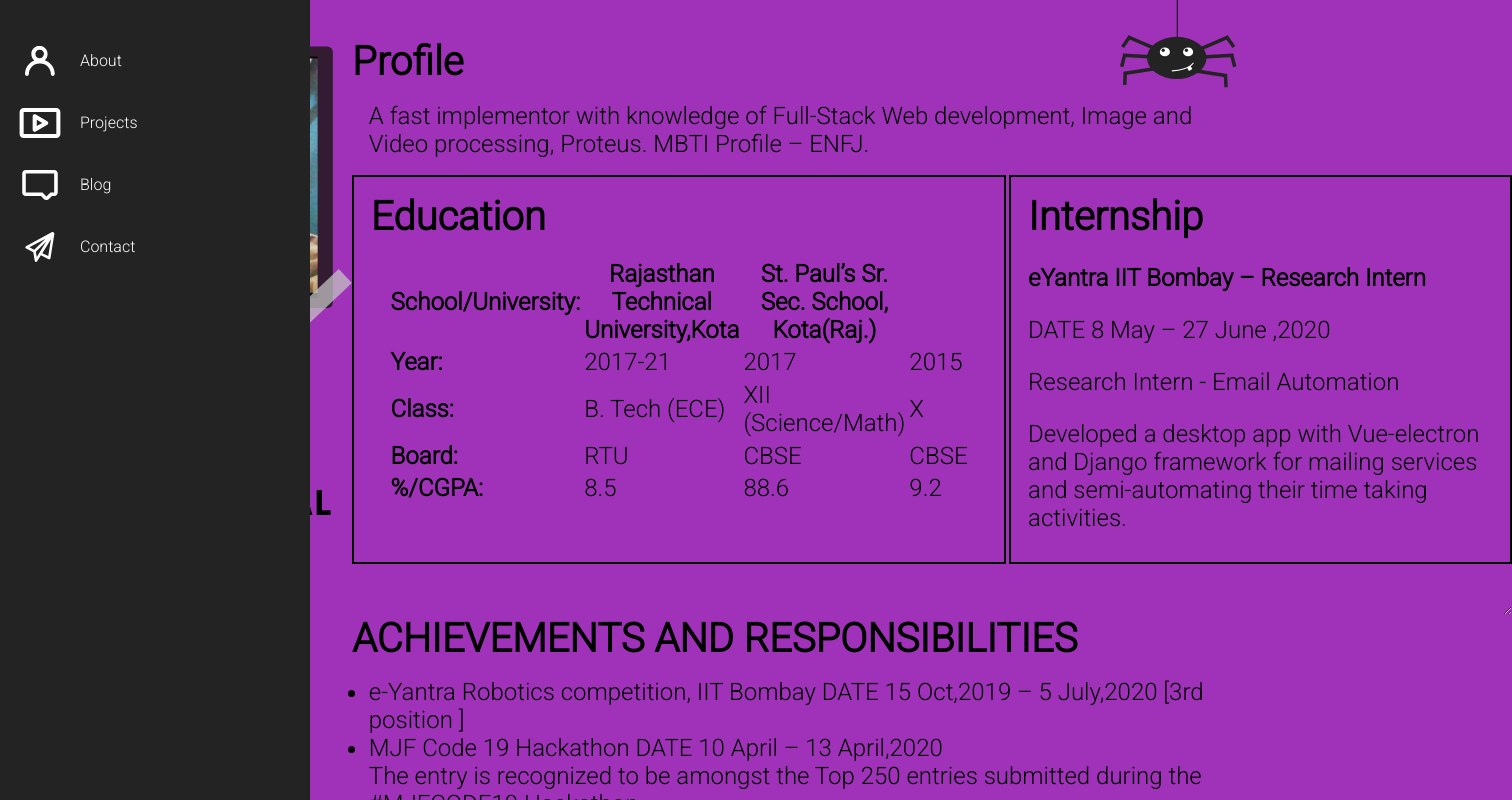
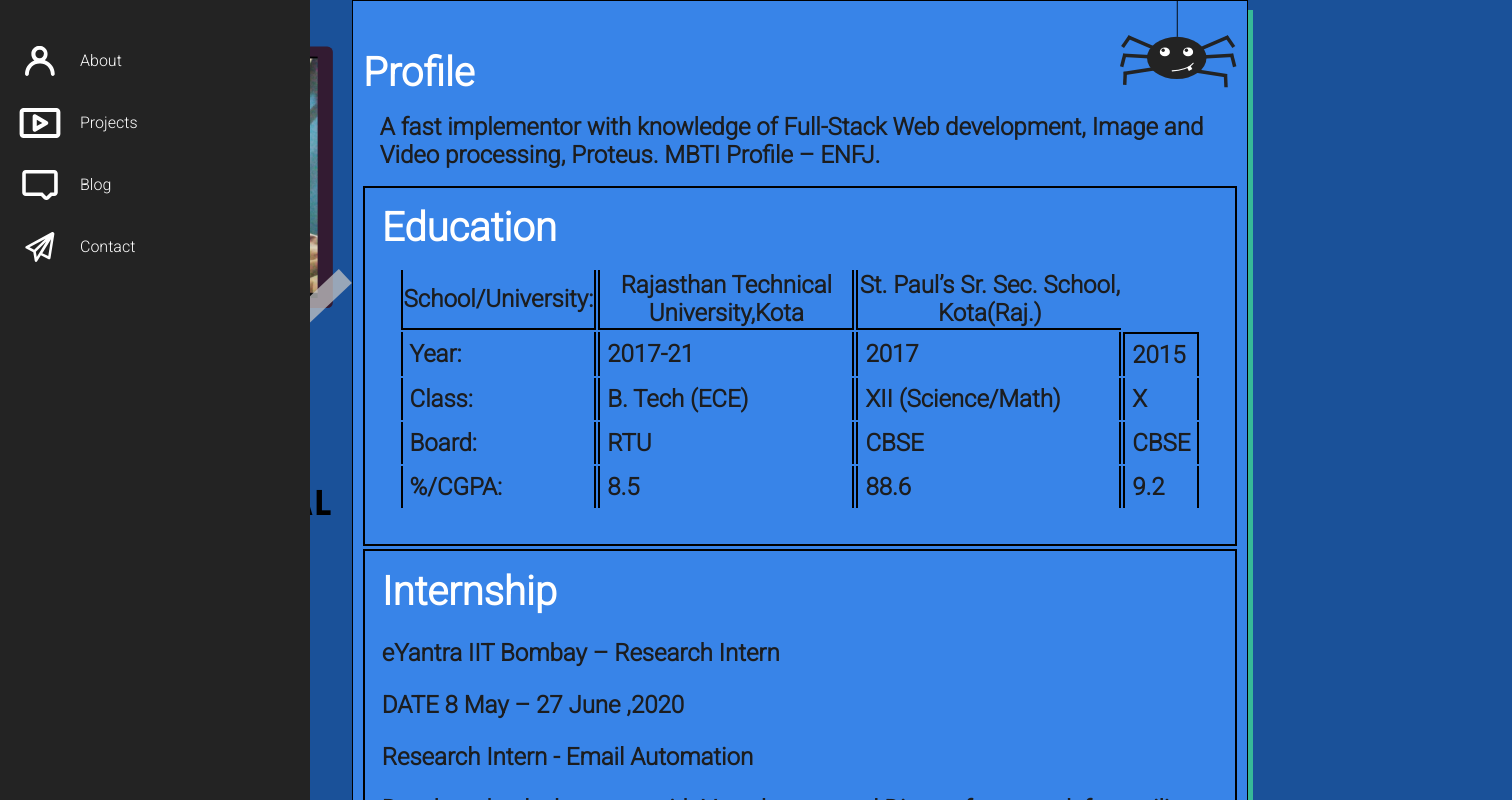
Before and after one commit to aakash1234567/resume_site, a Vue app: page /#/ in a window 1280 px wide. Shown: the top 800 px of the page, 1512 px wide, since content can reach past the window. Built offline with nearby package versions, Linux system fonts and the light colour scheme.

Commit message:
homepage

```diff
--- a/src/components/aboutme.vue
+++ b/src/components/aboutme.vue
@@ -1,5 +1,5 @@
 <template lang="html">
-  <div >
+  <div class="aboutme">
     <br>
     <br>
     <div class="has-animation animation-ltr" data-delay="10">
@@ -15,14 +15,14 @@
           <thead>
             <th><b> School/University:</b></th>
             <th><b>Rajasthan Technical University,Kota</b></th>
-            <th><b> St. Paul’s Sr. Sec. School, Kota(Raj.)</b></th>
+            <th style="border-right:none"><b> St. Paul’s Sr. Sec. School, Kota(Raj.)</b></th>
           </thead>
           <tbody>
             <tr>
               <td><b>Year:</b></td>
               <td>2017-21</td>
               <td>2017</td>
-              <td>2015</td>
+              <td style="border-top:2px solid black" >2015</td>
             </tr>
             <tr>
               <td><b>Class:</b> </td>
@@ -58,7 +58,7 @@
 
     <div class="has-animation animation-ltr" data-delay="10">
       <p class="head"><b>ACHIEVEMENTS AND RESPONSIBILITIES</b> </p>
-      <ul class="content">
+      <ul class="content" style="padding-left:4%">
         <li>e-Yantra Robotics competition, IIT Bombay DATE 15 Oct,2019 – 5 July,2020
             [3rd position ]</li>
         <li>MJF Code 19 Hackathon DATE 10 April – 13 April,2020 <br>
@@ -234,24 +234,36 @@ $black: #202020;
 
 </style>
 
-<style media="screen">
+<style lang="css">
+  td{
+    border-right: 2px solid black;
+    border-left: 2px solid black;
+    padding: 7px;
+  }
+  th{
+    border-right: 2px solid black;
+    border-left: 2px solid black;
+    border-bottom: 2px solid black;
+  }
   .head{
     margin: 0;
     font-size: 5vmin;
     font-weight: 800;
     padding-right: 2em;
-    color: black;
+    color: white;
     position: relative;
   }
   .blk{
     background-color: transparent;
+    flex: 25%;
+    padding: 20px;
   }
   .content{
     margin: 0;
     font-size: 3vmin;
-    font-weight: 200;
+    font-weight: 650;
     padding: .7em;
-    color: black;
+    color: #1c1d1f;
     position: relative;
     height:80%;
   }
@@ -259,16 +271,37 @@ $black: #202020;
     border-collapse:collapse;
   }
   .fulltab{
-    height: 55vmin;
-    width:145vmin;
+    height: fit-content;
+    /* width:145vmin; */
     overflow:auto;
     resize:both;
     background:transparent;
     display: grid;
     grid-template-columns: repeat(2, 1fr);
      gap: .2em;
+     width: calc(100% - 0);
+     display: flex;
+     flex-wrap: wrap;
   }
-  th td{
-    border:2px solid black
+  .aboutme{
+    border: 1px solid;
+  padding: 10px;
+  box-shadow: 5px 10px #37b998;
+  background-color: #3884e8;
   }
+
+
+/* On screens that are 992px wide or less, go from four columns to two columns */
+@media screen and (max-width: 992px) {
+  .blk {
+    flex: 50%;
+  }
+}
+
+/* On screens that are 600px wide or less, make the columns stack on top of each other instead of next to each other */
+@media screen and (max-width: 600px) {
+  .fulltab {
+    flex-direction: column;
+  }
+}
 </style>
--- /dev/null
+++ b/src/components/dinogame.vue
@@ -0,0 +1,63 @@
+<template lang="html">
+  <div class="">
+    <h1>hiiii</h1>
+    <canvas id="canvas" :width="width" :height="height"></canvas>
+  </div>
+</template>
+
+<script>
+export default {
+  name: 'dinogame',
+  props: [ 'width', 'height' ],
+  components: {
+
+  },
+  methods: {
+			drawGrid () {
+				let ctx = canvas.getContext('2d')
+
+				let s = 28
+				let nX = Math.floor(this.width / s) - 2
+				let nY = Math.floor(this.height / s) - 2
+				let pX = this.width - nX * s
+				let pY = this.height - nY * s
+
+				// Bonus code for choosing nX instead of s
+				/* let nX = 20
+				let s = Math.floor(this.width / (nX + 2))
+				let pX = this.width - nX * s
+				let nY = Math.floor((this.height - pX) / (this.width - pX) * nX)
+				let pY = this.height - nY * s */
+
+				let pL = Math.ceil(pX / 2) - 0.5
+				let pT = Math.ceil(pY / 2) - 0.5
+				let pR = this.width - nX * s - pL
+				let pB = this.height - nY * s - pT
+
+				ctx.strokeStyle = 'lightgrey'
+				ctx.beginPath()
+				for (var x = pL; x <= this.width - pR; x += s) {
+					ctx.moveTo(x, pT)
+					ctx.lineTo(x, this.height - pB)
+				}
+				for (var y = pT; y <= this.height - pB; y += s) {
+					ctx.moveTo(pL, y)
+					ctx.lineTo(this.width - pR, y)
+				}
+				ctx.stroke()
+			}
+		},
+  mounted() {
+    this.drawGrid()
+  }
+}
+</script>
+
+<style lang="css" scoped>
+canvas {
+  position: relative !important;
+  border: lightgrey 1px solid;
+  border-radius: 5px;
+  box-shadow: 0 2px 3px rgba(0, 0, 0, 0.2);
+}
+</style>
--- a/src/components/navbar.vue
+++ b/src/components/navbar.vue
@@ -5,7 +5,7 @@
 <header class="main-head">
       <nav class="head-nav">
         <ul class="menu">
-          <li class="menu__item menu__item--active" data-background="9f32b8">
+          <li class="menu__item menu__item--active" data-background="1a5199">
             <router-link to="/">
               <svg class="person">
                 <use xmlns:xlink="http://www.w3.org/1999/xlink" xlink:href="#person"></use>
@@ -17,7 +17,7 @@
                 <use xmlns:xlink="http://www.w3.org/1999/xlink" xlink:href="#video-player"></use>
               </svg><span>Projects</span></router-link>
           </li>
-          <li class="menu__item menu__item--active" data-background="37b983">
+          <li class="menu__item menu__item--active" data-background="9f32b8">
             <router-link to="/blog" >
               <svg class="speech-bubble " >
                 <use xmlns:xlink="http://www.w3.org/1999/xlink" xlink:href="#speech-bubble"></use>
--- a/src/views/Home.vue
+++ b/src/views/Home.vue
@@ -38,7 +38,7 @@ export default {
 <style>
 @import url('https://fonts.googleapis.com/css2?family=Changa&display=swap');
   body{
-    background-color: #9f32b8;
+    background-color: #1a5199;
   }
   .home{
     position: absolute;
--- a/src/views/projects.vue
+++ b/src/views/projects.vue
@@ -4,17 +4,98 @@
 <h1>hiidokadowjd adjakdpoak;,oaksdpok</h1>
 <h1>hiidokadowjd adjakdpoak;,oaksdpok</h1>
 <h1>hiidokadowjd adjakdpoak;,oaksdpok</h1>
+<div class="">
+  <button id="myBtn">Open Modal</button>
+
+  <!-- The Modal -->
+  <div id="myModal" class="modal">
+
+    <!-- Modal content -->
+    <div class="modal-content">
+      <span class="close">&times;</span>
+      <dinogame />
+    </div>
+
+  </div>
+</div>
+
+
   </div>
 </template>
 
 <script>
 // @ is an alias to /src
 // import HelloWorld from '@/components/HelloWorld.vue'
-
+import dinogame from '@/components/dinogame.vue'
 export default {
   name: 'projects',
   components: {
+    dinogame
+  },
+  mounted() {
+      var modal = document.getElementById("myModal");
 
-  },
+      // Get the button that opens the modal
+      var btn = document.getElementById("myBtn");
+
+      // Get the <span> element that closes the modal
+      var span = document.getElementsByClassName("close")[0];
+
+      // When the user clicks on the button, open the modal
+      btn.onclick = function() {
+        modal.style.display = "block";
+      }
+
+      // When the user clicks on <span> (x), close the modal
+      span.onclick = function() {
+        modal.style.display = "none";
+      }
+
+      // When the user clicks anywhere outside of the modal, close it
+      window.onclick = function(event) {
+        if (event.target == modal) {
+          modal.style.display = "none";
+        }
+      }
+  }
 }
 </script>
+<style media="screen">
+/* The Modal (background) */
+.modal {
+display: none; /* Hidden by default */
+position: fixed; /* Stay in place */
+z-index: 1; /* Sit on top */
+left: 0;
+top: 0;
+width: 100%; /* Full width */
+height: 100%; /* Full height */
+overflow: auto; /* Enable scroll if needed */
+background-color: rgb(0,0,0); /* Fallback color */
+background-color: rgba(0,0,0,0.4); /* Black w/ opacity */
+}
+
+/* Modal Content/Box */
+.modal-content {
+background-color: #fefefe;
+margin: 15% auto; /* 15% from the top and centered */
+padding: 20px;
+border: 1px solid #888;
+width: 80%; /* Could be more or less, depending on screen size */
+}
+
+/* The Close Button */
+.close {
+color: #aaa;
+float: right;
+font-size: 28px;
+font-weight: bold;
+}
+
+.close:hover,
+.close:focus {
+color: black;
+text-decoration: none;
+cursor: pointer;
+}
+</style>
```
